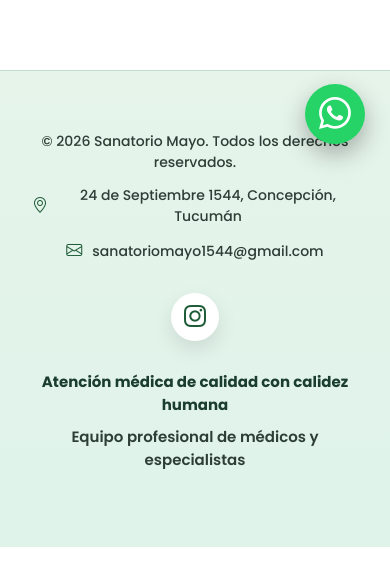
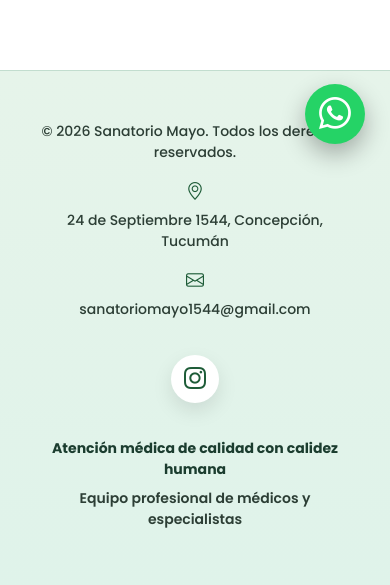
Before and after one commit to marestofanceballos/Sanatorio-Mayo, a React (Vite) app: page /turnos in a window 390 px wide. Shown: the part 675-1260 px from the top of the page. Before the commit the page ends 1222 px from the top, so only its background shows below. Built offline with nearby package versions, Linux system fonts and the light colour scheme.

Commit message:
mis cambios antes de actualizar

```diff
--- a/index.html
+++ b/index.html
@@ -1,13 +1,20 @@
 <!doctype html>
-<html lang="en">
+<html lang="es">
   <head>
     <meta charset="UTF-8" />
-    <link rel="icon" type="image/svg+xml" href="/vite.svg" />
+
+    <!-- LOGO (FAVICON) -->
+    <link rel="icon" type="image/png" href="https://i.postimg.cc/50b8ySG2/LOGO-VERSIONES-SIN-FONDO-09.png" />
+
     <meta name="viewport" content="width=device-width, initial-scale=1.0" />
+
+    <!-- ICONOS -->
     <link
       rel="stylesheet"
       href="https://cdn.jsdelivr.net/npm/bootstrap-icons@1.11.1/font/bootstrap-icons.css"
     />
+
+    <!-- FUENTES -->
     <link rel="preconnect" href="https://fonts.googleapis.com" />
     <link rel="preconnect" href="https://fonts.gstatic.com" crossorigin />
     <link
@@ -15,9 +22,10 @@
       rel="stylesheet"
     />
 
+    <!-- TITULO -->
+    <title>Sanatorio Mayo</title>
+  </head>
 
-    <title>Vite + React</title>
-  </head>
   <body>
     <div id="root"></div>
     <script type="module" src="/src/main.jsx"></script>
--- a/src/components/Navbar.jsx
+++ b/src/components/Navbar.jsx
@@ -2,11 +2,20 @@ import { Link, NavLink } from "react-router-dom";
 import "../styles/navbar.css";
 
 function Navbar() {
+
+  const cerrarMenu = () => {
+    const menu = document.getElementById("navbarNav");
+    if (menu.classList.contains("show")) {
+      menu.classList.remove("show");
+    }
+  };
+
   return (
     <nav className="navbar navbar-expand-lg navbar-light custom-navbar fixed-top">
       <div className="container">
+
         {/* LOGO */}
-        <Link className="navbar-brand" to="/">
+        <Link className="navbar-brand" to="/" onClick={cerrarMenu}>
           <img
             src="https://i.postimg.cc/NfT0QjNY/LOGO-VERSIONES-SIN-FONDO-05.png"
             alt="Sanatorio Mayo"
@@ -29,40 +38,37 @@ function Navbar() {
           <ul className="navbar-nav ms-auto align-items-lg-center">
 
             <li className="nav-item">
-              <NavLink className="nav-link" to="/">
+              <NavLink className="nav-link" to="/" onClick={cerrarMenu}>
                 Inicio
               </NavLink>
             </li>
 
             <li className="nav-item">
-              <NavLink className="nav-link" to="/sobre-nosotros">
+              <NavLink className="nav-link" to="/sobre-nosotros" onClick={cerrarMenu}>
                 Sobre Nosotros
               </NavLink>
             </li>
 
             <li className="nav-item">
-              <Link className="nav-link" to="/#informacion">
+              <Link className="nav-link" to="/#informacion" onClick={cerrarMenu}>
                 Información
               </Link>
             </li>
 
             <li className="nav-item">
-              <Link className="nav-link" to="/#contacto">
+              <Link className="nav-link" to="/#contacto" onClick={cerrarMenu}>
                 Contacto
               </Link>
             </li>
 
-            {/* TURNOS */}
             <li className="nav-item">
-              <NavLink className="nav-link" to="/turnos">
+              <NavLink className="nav-link" to="/turnos" onClick={cerrarMenu}>
                 Turnos
               </NavLink>
             </li>
 
-
-            {/* 👨‍⚕️ INGRESO PROFESIONAL */}
             <li className="nav-item">
-              <NavLink className="nav-link" to="/doctor/login">
+              <NavLink className="nav-link" to="/doctor/login" onClick={cerrarMenu}>
                 Ingreso Profesional
               </NavLink>
             </li>
--- a/src/pages/TurnosPage.jsx
+++ b/src/pages/TurnosPage.jsx
@@ -1,18 +1,4 @@
-import { Link } from "react-router-dom";
-import "../styles/departamentos.css";
-
 export default function TurnosPage() {
-
-  const departamentos = [
-    { nombre: "Cardiología", ruta: "/doctores/cardiologia" },
-    { nombre: "Traumatología", ruta: "/doctores/traumatologia" },
-    { nombre: "Psicología", ruta: "/doctores/psicologia" },
-    { nombre: "Clínica General", ruta: "/doctores/clinica" },
-    { nombre: "Cirugía General", ruta: "/doctores/cirugia" },
-    { nombre: "Ginecología", ruta: "/doctores/ginecologia" },
-    { nombre: "Dermatología", ruta: "/doctores/dermatologia" }
-  ];
-
   return (
     <div
       style={{
@@ -22,7 +8,7 @@ export default function TurnosPage() {
         height: "80vh",
         flexDirection: "column",
         textAlign: "center",
-        padding: "20px"
+        padding: "20px",
       }}
     >
       <h1 style={{ fontSize: "3rem", color: "#28a745" }}>
@@ -32,7 +18,6 @@ export default function TurnosPage() {
       <p style={{ fontSize: "1.2rem", marginTop: "10px" }}>
         Estamos trabajando para habilitar el sistema de turnos online.
       </p>
-
     </div>
   );
 }
--- a/src/styles/footer.css
+++ b/src/styles/footer.css
@@ -90,28 +90,55 @@
   font-weight: 600;
 }
 
-/* MOBILE */
 @media (max-width: 768px) {
   .footer {
-    padding: 60px 20px;
+    padding: 50px 20px;
   }
 
   .footer-container {
     grid-template-columns: 1fr;
     text-align: center;
-    gap: 30px;
+    gap: 25px;
   }
 
   .footer-info {
     align-items: center;
+    gap: 15px;
+  }
+
+  /* 👇 cada item más ordenado */
+  .footer-item {
+    flex-direction: column;
+    gap: 5px;
+  }
+
+  .footer-item i {
+    font-size: 18px;
+  }
+
+  .footer-text {
+    font-size: 14px;
+    line-height: 1.5;
+    text-align: center;
+  }
+
+  /* 👇 espacio para que no quede todo pegado */
+  .footer-social {
+    margin: 10px 0;
   }
 
   .footer-slogan {
     align-items: center;
     text-align: center;
+    gap: 8px;
+  }
+
+  .footer-slogan strong {
+    font-size: 14px;
   }
 
   .footer-sub {
-    max-width: 100%;
+    font-size: 14px;
+    max-width: 90%;
   }
 }
```
Lines whose indentation alone changed are shown as unchanged.
